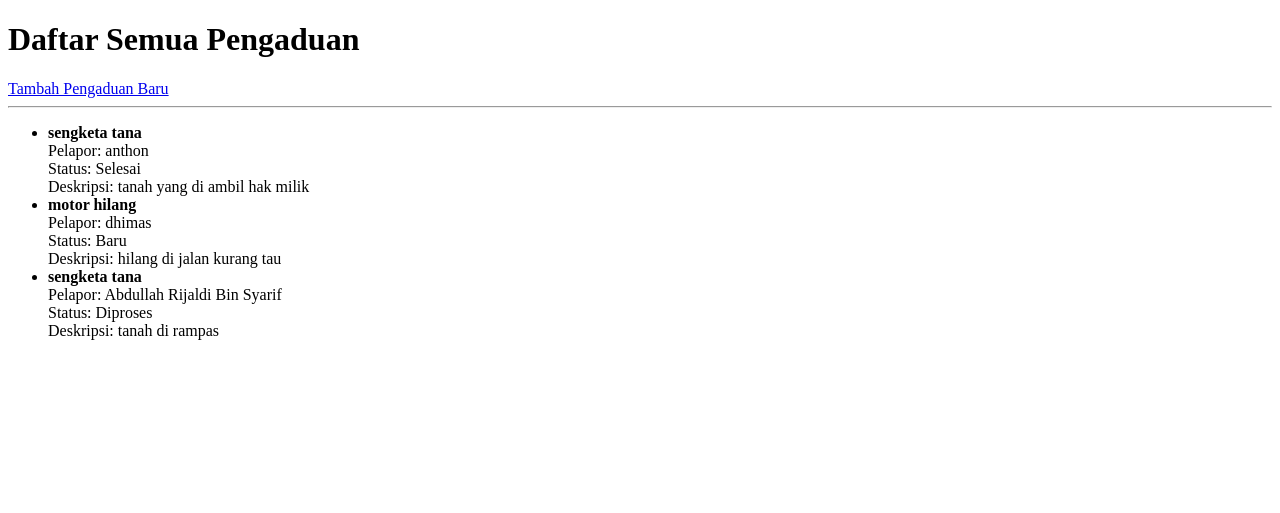
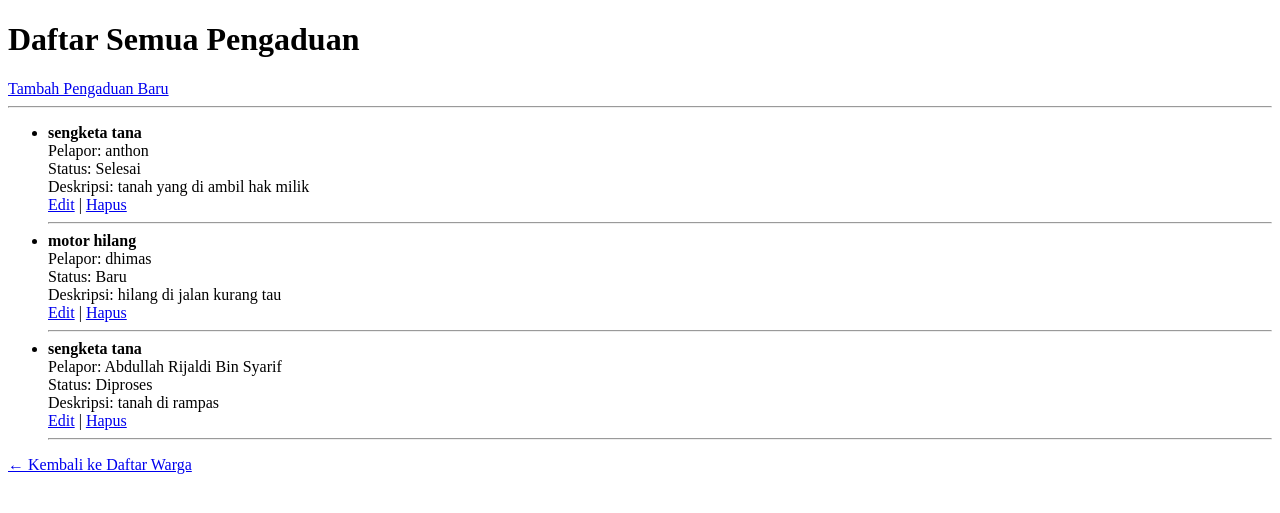
Before and after one commit to Abdullah250701/framework-programming, a Django app: page /warga/pengaduan/ in a window 1280 px wide. Shown: the top 513 px of the page. Run offline with Django 5.2, Linux system fonts and the light colour scheme; data comes from the database, SQL or seed files in the repository; both versions use the stored data as it was after the commit.

Commit message:
Selesai Modul 4

```diff
--- a/data_kelurahan/warga/models.py
+++ b/data_kelurahan/warga/models.py
@@ -1,6 +1,5 @@
 from django.db import models
 
-# Create your models here.
 class Warga(models.Model):
     nik = models.CharField(max_length=16, unique=True, verbose_name="Nomor Induk Kependudukan")
     nama_lengkap = models.CharField(max_length=100, verbose_name="Nama Lengkap")
@@ -11,7 +10,7 @@ class Warga(models.Model):
     def __str__(self):
         return self.nama_lengkap
 
-    # Model Pengaduan
+
 class Pengaduan(models.Model):
     STATUS_CHOICES = [
         ('BARU', 'Baru'),
--- a/data_kelurahan/warga/templates/warga/pengaduan_list.html
+++ b/data_kelurahan/warga/templates/warga/pengaduan_list.html
@@ -16,11 +16,18 @@
                 <strong>{{ pengaduan.judul }}</strong><br>
                 Pelapor: {{ pengaduan.pelapor.nama_lengkap }}<br>
                 Status: {{ pengaduan.get_status_display }}<br>
-                Deskripsi: {{ pengaduan.deskripsi }}
+                Deskripsi: {{ pengaduan.deskripsi }}<br>
+
+                <!-- Tambahkan link Edit dan Hapus -->
+                <a href="{% url 'pengaduan-edit' pengaduan.pk %}">Edit</a> |
+                <a href="{% url 'pengaduan-hapus' pengaduan.pk %}">Hapus</a>
             </li>
+            <hr>
         {% empty %}
             <li>Belum ada data pengaduan.</li>
         {% endfor %}
     </ul>
+
+    <a href="{% url 'warga_list' %}">← Kembali ke Daftar Warga</a>
 </body>
 </html>
--- a/data_kelurahan/warga/templates/warga/warga_detail.html
+++ b/data_kelurahan/warga/templates/warga/warga_detail.html
@@ -7,6 +7,11 @@
 </head>
 <body>
     <h1>Detail Warga: {{ object.nama_lengkap }}</h1>
+
+    <!-- Tambahkan link edit dan hapus -->
+    <a href="{% url 'warga-edit' object.pk %}">Edit Data</a> |
+    <a href="{% url 'warga-hapus' object.pk %}">Hapus Data</a>
+
     <p><strong>NIK:</strong> {{ object.nik }}</p>
     <p><strong>Alamat:</strong> {{ object.alamat }}</p>
     <p><strong>Tanggal Lahir:</strong> {{ object.tanggal_lahir }}</p>
--- a/data_kelurahan/warga/urls.py
+++ b/data_kelurahan/warga/urls.py
@@ -1,9 +1,22 @@
 from django.urls import path
-from .views import ( WargaListView, PengaduanListView, WargaCreateView, PengaduanCreateView )
+from .views import (
+    WargaListView, WargaDetailView, WargaCreateView,
+    WargaUpdateView, WargaDeleteView,
+    PengaduanListView, PengaduanCreateView,
+    PengaduanUpdateView, PengaduanDeleteView
+)
 
 urlpatterns = [
+    # CRUD Warga
     path('', WargaListView.as_view(), name='warga_list'),
+    path('<int:pk>/', WargaDetailView.as_view(), name='warga-detail'),
+    path('tambah/', WargaCreateView.as_view(), name='warga-tambah'),
+    path('<int:pk>/edit/', WargaUpdateView.as_view(), name='warga-edit'),
+    path('<int:pk>/hapus/', WargaDeleteView.as_view(), name='warga-hapus'),
+
+    # CRUD Pengaduan
     path('pengaduan/', PengaduanListView.as_view(), name='pengaduan_list'),
-    path('tambah/', WargaCreateView.as_view(), name='warga_tambah'),  # URL untuk form tambah warga
     path('pengaduan/tambah/', PengaduanCreateView.as_view(), name='pengaduan-tambah'),
+    path('pengaduan/<int:pk>/edit/', PengaduanUpdateView.as_view(), name='pengaduan-edit'),
+    path('pengaduan/<int:pk>/hapus/', PengaduanDeleteView.as_view(), name='pengaduan-hapus'),
 ]
--- a/data_kelurahan/warga/views.py
+++ b/data_kelurahan/warga/views.py
@@ -1,27 +1,59 @@
 from django.urls import reverse_lazy
-from django.views.generic import ListView, CreateView
+from django.views.generic import ListView, CreateView, UpdateView, DeleteView, DetailView
 from .models import Warga, Pengaduan
-from .forms import WargaForm, PengaduanForm  # tambahkan
+from .forms import WargaForm, PengaduanForm
 
-# View untuk daftar warga
+# Daftar warga
 class WargaListView(ListView):
     model = Warga
+    template_name = 'warga/warga_list.html'
 
-# View untuk daftar pengaduan
+# Detail warga
+class WargaDetailView(DetailView):
+    model = Warga
+    template_name = 'warga/warga_detail.html'
+
+# Tambah warga
+class WargaCreateView(CreateView):
+    model = Warga
+    form_class = WargaForm
+    template_name = 'warga/warga_form.html'
+    success_url = reverse_lazy('warga_list')
+
+# Edit warga
+class WargaUpdateView(UpdateView):
+    model = Warga
+    form_class = WargaForm
+    template_name = 'warga/warga_form.html'
+    success_url = reverse_lazy('warga_list')
+
+# Hapus warga
+class WargaDeleteView(DeleteView):
+    model = Warga
+    template_name = 'warga/warga_confirm_delete.html'
+    success_url = reverse_lazy('warga_list')
+
+# Daftar pengaduan
 class PengaduanListView(ListView):
     model = Pengaduan
     template_name = 'warga/pengaduan_list.html'
 
-#  View baru untuk tambah warga
-class WargaCreateView(CreateView):
-    model = Warga
-    form_class = WargaForm
-    template_name = 'warga/warga_form.html'
-    success_url = reverse_lazy('warga_list')  # kembali ke daftar warga setelah sukses
-
-    # View baru untuk tambah pengaduan
+# Tambah pengaduan
 class PengaduanCreateView(CreateView):
     model = Pengaduan
     form_class = PengaduanForm
     template_name = 'warga/pengaduan_form.html'
-    success_url = reverse_lazy('pengaduan_list')  # kembali ke daftar pengaduan
+    success_url = reverse_lazy('pengaduan_list')
+
+# Edit pengaduan
+class PengaduanUpdateView(UpdateView):
+    model = Pengaduan
+    form_class = PengaduanForm
+    template_name = 'warga/pengaduan_form.html'
+    success_url = reverse_lazy('pengaduan_list')
+
+# Hapus pengaduan
+class PengaduanDeleteView(DeleteView):
+    model = Pengaduan
+    template_name = 'warga/pengaduan_confirm_delete.html'
+    success_url = reverse_lazy('pengaduan_list')
```
Also changed, not shown: data_kelurahan/warga/templates/warga/pengaduan_confirm_delete.html (added, +18 -0 lines), data_kelurahan/warga/templates/warga/warga_confirm_delete.html (added, +15 -0 lines), data_kelurahan/warga/templates/warga/warga_list.html (+8 -3 lines), data_kelurahan/db.sqlite3.
